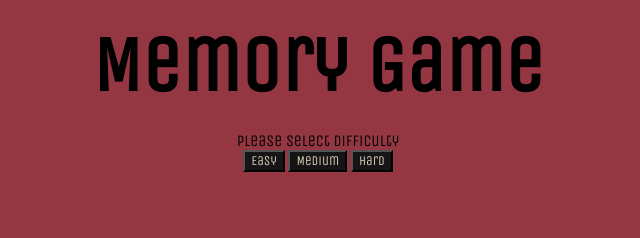
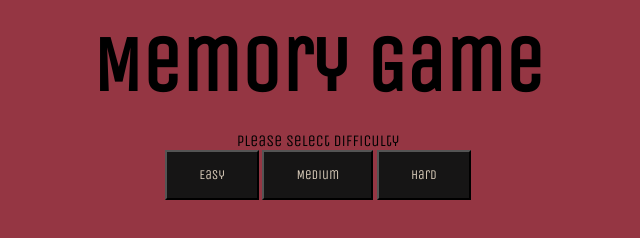
Before and after one commit to Jasminethecreator/perfect-match-card-game, a website: page index.html in a window 1280 px wide. Shown: the whole page, without its empty margins (322-962 px from the left). Drawn offline with nearby package versions, Linux system fonts and the light colour scheme.

Commit message:
update css buttons

```diff
--- a/css/style.css
+++ b/css/style.css
@@ -51,9 +51,11 @@ background-color: #953643;
       border: 0; }
 
 
-    #easy, #medium, #hard, #rest-btn {
+    #easy, #medium, #hard, #rest-buttotn {
     color:#ded1be;
     background-color:#161515;
+    padding: 15px 32px;
+    text-align: center;
 }
 
 .card.dA {
```
